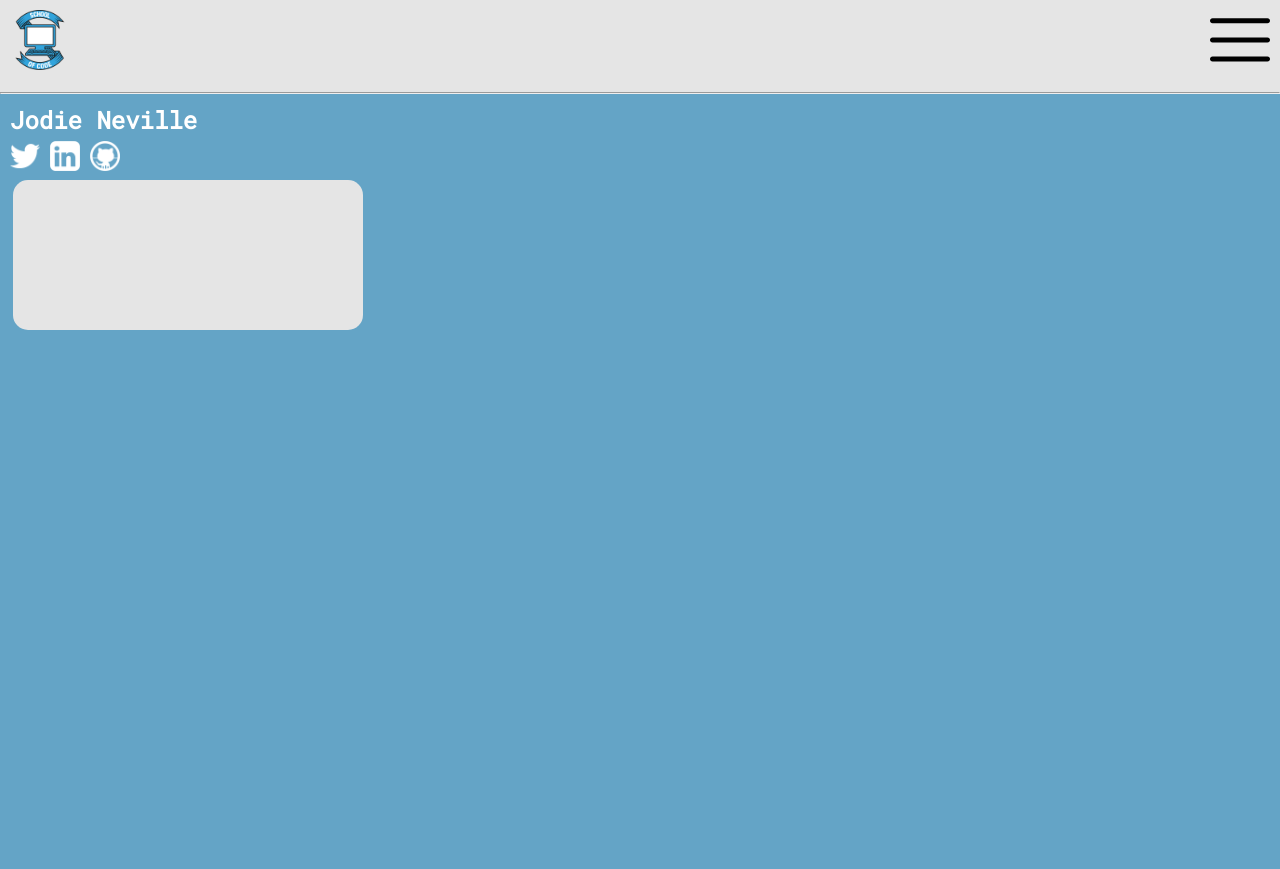
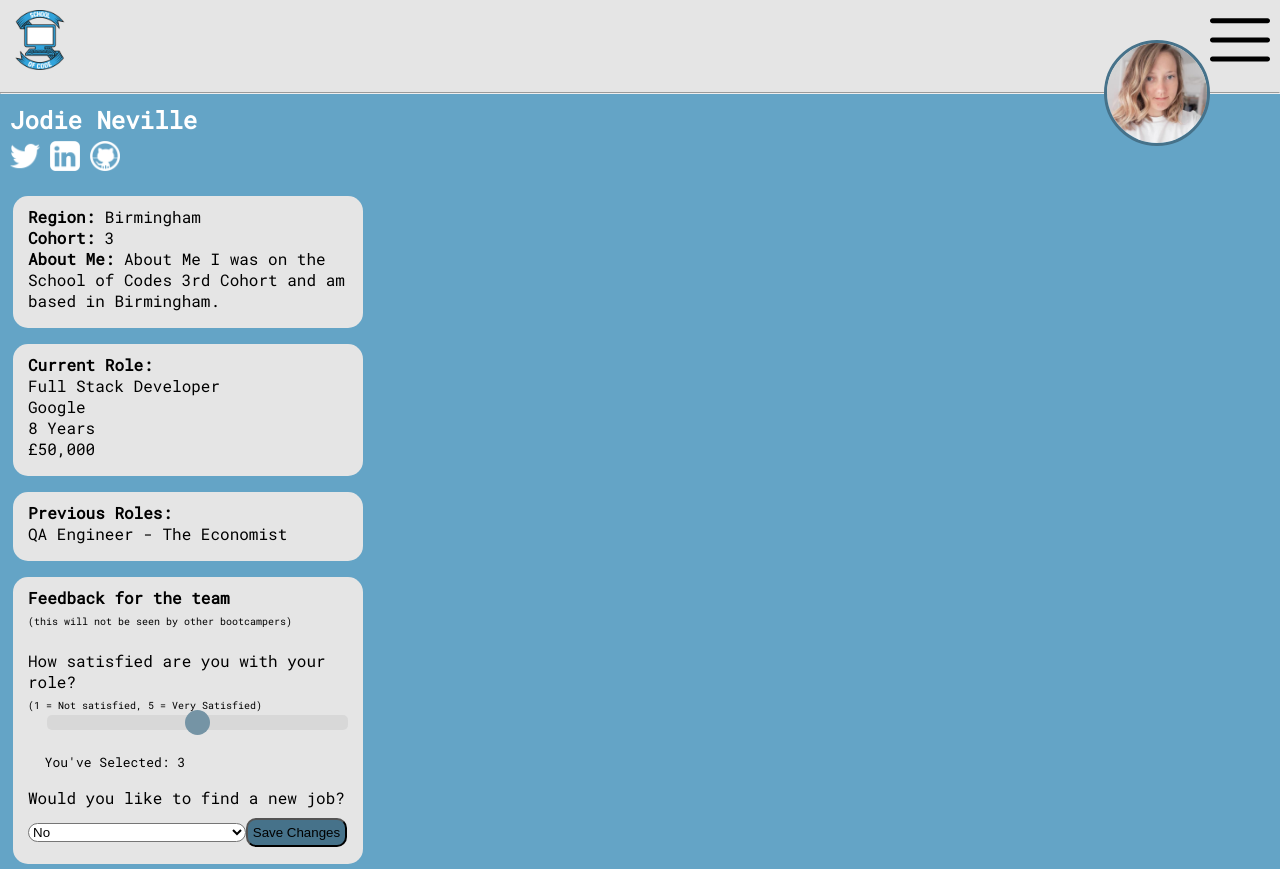
Before and after one commit to SchoolOfCode/Bootcamper-Network-App-React, a React (Create React App) app: page /profile in a window 1280 px wide. Before the commit the page ends 800 px from the top, so only its background shows below. Built offline with nearby package versions, Linux system fonts and the light colour scheme.

Commit message:
basic profile mostly done

```diff
--- a/src/Components/Profile/Profile.css
+++ b/src/Components/Profile/Profile.css
@@ -1,13 +1,19 @@
 .profileContainer {
   position: relative;
   width: 350px;
-  height: 150px;
+  height: auto;
+  padding-bottom: 1px;
   left: 8px;
   border-radius: 15px;
   background-color: #e5e5e5;
-  text-align: center;
-  margin-bottom: 10px;
+  margin-bottom: 5px;
   margin-left: 5px;
+}
+
+.profileContainer > ul {
+  list-style-type: none;
+  margin-left: -25px;
+  padding-top: 10px;
 }
 
 .info {
@@ -23,3 +29,15 @@
   margin-bottom: 5px;
   display: inline-block;
 }
+
+.profilePic {
+  border-radius: 100%;
+  border: 3px solid #46728a;
+  width: 100px;
+  position: absolute;
+  z-index: 2;
+  top: 0;
+  right: 0;
+  margin-top: 40px;
+  margin-right: 70px;
+}
--- a/src/Components/Profile/Profile.js
+++ b/src/Components/Profile/Profile.js
@@ -1,9 +1,11 @@
-import React from "react";
+import React, { useState } from "react";
 import "./Profile.css";
+import TeamData from "./TeamData";
 
 const twitter = require("../../images/twitter-logo.png");
 const linkedin = require("../../images/linkedin.png");
 const github = require("../../images/github.png");
+const profilePic = require("../../images/jodie.jpg");
 
 const dummyData = {
   name: "Jodie Neville",
@@ -14,12 +16,23 @@ const dummyData = {
   twitter: "https://twitter.com/JodieNeville",
   linkedin: "https://www.linkedin.com/in/jlneville/",
   github: "https://github.com/nevillejodie",
+  title: "Full Stack Developer",
+  company: "Google",
+  timeInRole: "8 Years",
+  salary: "£50,000",
+  prevRoles: {
+    1: "QA Engineer - The Economist",
+    2: "Higher Education Stuff",
+  },
 };
 
 function Profile() {
+  const [sliderValue, setSliderValue] = useState(3);
+  const [option, setOption] = useState("");
   return (
     <>
       <div className="info">
+        <img src={profilePic} alt="Profile Pic" className="profilePic" />
         <h2> {dummyData.name} </h2>
         <img
           src={twitter}
@@ -40,7 +53,47 @@ function Profile() {
           onClick={() => window.location.assign(dummyData.github)}
         />
       </div>
-      <div className="profileContainer"></div>
+      <div className="profileContainer">
+        <ul>
+          <li>
+            <span style={{ fontWeight: "bold" }}>Region: </span>
+            {dummyData.region}
+          </li>
+          <li>
+            <span style={{ fontWeight: "bold" }}>Cohort: </span>
+            {dummyData.cohort}
+          </li>
+          <li>
+            <span style={{ fontWeight: "bold" }}>About Me: </span>
+            {dummyData.about}
+          </li>
+        </ul>
+      </div>
+      <div className="profileContainer">
+        <ul>
+          <li>
+            <span style={{ fontWeight: "bold" }}>Current Role: </span>
+          </li>
+          <li>{dummyData.title}</li>
+          <li>{dummyData.company}</li>
+          <li>{dummyData.timeInRole}</li>
+          <li>{dummyData.salary}</li>
+        </ul>
+      </div>
+      <div className="profileContainer">
+        <ul>
+          <li>
+            <span style={{ fontWeight: "bold" }}>Previous Roles: </span>
+          </li>
+          <li>{dummyData.prevRoles[1]}</li>
+        </ul>
+      </div>
+      <TeamData
+        sliderValue={sliderValue}
+        setSliderValue={setSliderValue}
+        option={option}
+        setOption={setOption}
+      />
     </>
   );
 }
--- /dev/null
+++ b/src/Components/Profile/TeamData.js
@@ -0,0 +1,58 @@
+import React, { useState } from "react";
+import "./slider.css";
+
+function TeamData({ sliderValue, setSliderValue, option, setOption }) {
+  function handleSliderChange(e) {
+    setSliderValue(e.target.value);
+  }
+
+  function handleOption(e) {
+    setOption(e.target.value);
+  }
+  return (
+    <div className="profileContainer">
+      <ul>
+        <li>
+          <span style={{ fontWeight: "bold" }}>Feedback for the team </span>
+        </li>
+        <li>
+          <span style={{ fontSize: "x-small" }}>
+            (this will not be seen by other bootcampers)
+          </span>
+        </li>
+        <br />
+        <li> How satisfied are you with your role?</li>
+        <li>
+          <span style={{ fontSize: "x-small" }}>
+            (1 = Not satisfied, 5 = Very Satisfied)
+          </span>
+        </li>
+
+        <div class="slidecontainer">
+          <input
+            type="range"
+            min="1"
+            max="5"
+            value={sliderValue}
+            class="slider"
+            id="myRange"
+            onChange={handleSliderChange}
+          />
+          <p>
+            <span style={{ fontSize: "small" }}>
+              You've Selected: {sliderValue}
+            </span>
+          </p>
+        </div>
+        <li>Would you like to find a new job?</li>
+        <select onChange={handleOption}>
+          <option value="No">No</option>
+          <option value="Yes">Yes</option>
+        </select>
+        <button className="save">Save Changes</button>
+      </ul>
+    </div>
+  );
+}
+
+export default TeamData;
--- /dev/null
+++ b/src/Components/Profile/slider.css
@@ -0,0 +1,51 @@
+.slidecontainer {
+  width: 90%;
+  margin: 0 auto;
+}
+
+.slider {
+  -webkit-appearance: none;
+  width: 100%;
+  height: 15px;
+  border-radius: 5px;
+  background: #d3d3d3;
+  outline: none;
+  opacity: 0.7;
+  -webkit-transition: 0.2s;
+  transition: opacity 0.2s;
+}
+
+.slider:hover {
+  opacity: 1;
+}
+
+.slider::-webkit-slider-thumb {
+  -webkit-appearance: none;
+  appearance: none;
+  width: 25px;
+  height: 25px;
+  border-radius: 50%;
+  background: #46728a;
+  cursor: pointer;
+}
+
+.slider::-moz-range-thumb {
+  width: 25px;
+  height: 25px;
+  border-radius: 50%;
+  background: #46728a;
+  cursor: pointer;
+}
+
+select {
+  width: 65%;
+  background: #fff;
+  border-radius: 10px;
+}
+
+.save {
+  background: #46728a;
+  border-radius: 10px;
+  margin-top: 10px;
+  padding: 5px;
+}
```
Also changed, not shown: src/images/jodie.jpg (added).
